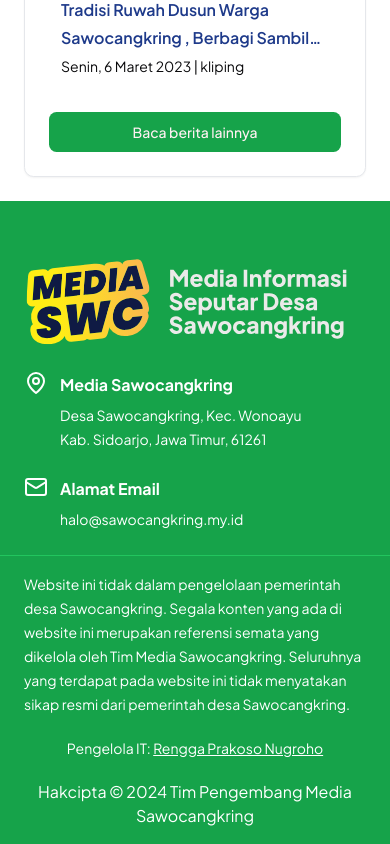
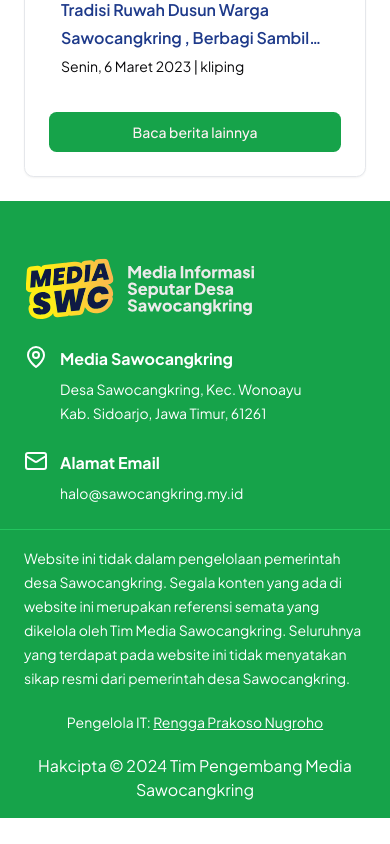
Before and after one commit to afaidzin99/mediahomepage, a Next.js app: page / in a window 390 px wide. Shown: the part 1355-2199 px from the top of the page. After the commit the page ends 2173 px from the top, so only its background shows below. Built offline with nearby package versions, Linux system fonts and the light colour scheme.

Commit message:
fix: logo layout

```diff
--- a/app/footer.tsx
+++ b/app/footer.tsx
@@ -8,8 +8,12 @@ export default function Footer() {
     <footer className="bg-green-600 relative pt-8">
       <div className="container mx-auto px-6 2xl:px-0 xl:max-w-7xl">
         <div className="py-6 md:py-12 flex flex-col gap-6 md:gap-12 bg-no-repeat">
-          <Link href={"/"} className="w-fit">
-            <Image src={logoLong} alt="Media Sawocangkring" />
+          <Link href={"/"} className="w-fit h-16 md:h-fit">
+            <Image
+              src={logoLong}
+              alt="Media Sawocangkring"
+              className="h-full w-full object-contain"
+            />
           </Link>
           <div className="min-w-0 grid grid-cols-1 md:grid-cols-2 lg:flex lg:justify-between gap-6 text-white">
             {/* HQ Media Sawocangkring */}
```
